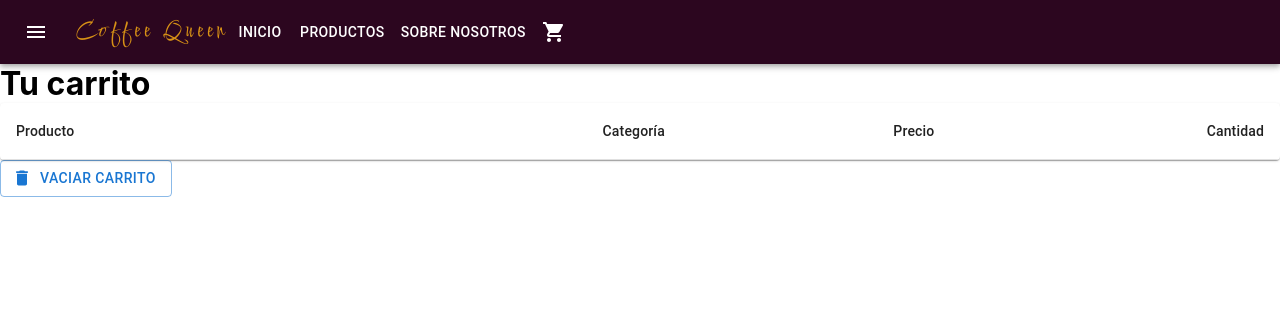
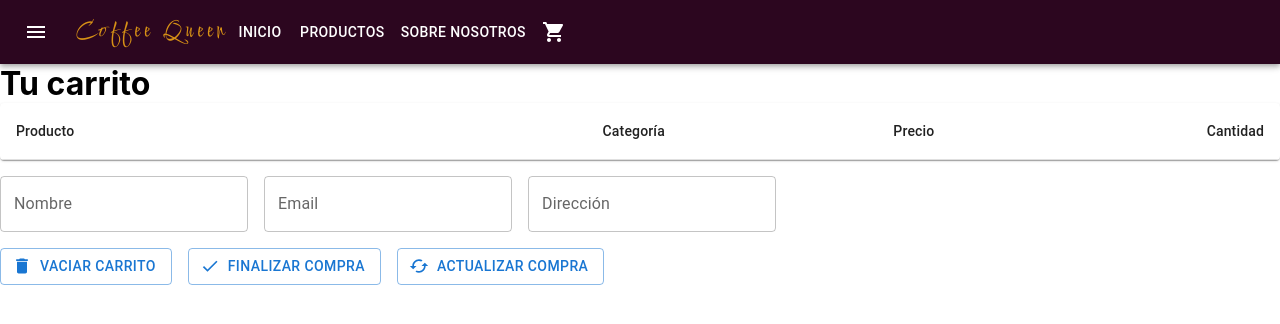
Before and after one commit to gabolope/carrito, a React (Create React App) app: page /Cart in a window 1280 px wide. Shown: the top 324 px of the page. Built offline with nearby package versions, Linux system fonts and the light colour scheme.

Commit message:
Desafío 13: item collection II

```diff
--- a/package.json
+++ b/package.json
@@ -42,5 +42,10 @@
       "last 1 firefox version",
       "last 1 safari version"
     ]
+  },
+  "devDependencies": {
+    "eslint-config-prettier": "^8.3.0",
+    "eslint-plugin-prettier": "^4.0.0",
+    "prettier": "^2.5.1"
   }
 }
--- a/src/components/Cart.jsx
+++ b/src/components/Cart.jsx
@@ -1,5 +1,6 @@
-import { useContext } from "react";
+import { useState, useContext } from "react";
 import { CartContext } from "../contexts/CartContext";
+import { doc, addDoc, collection, getFirestore, updateDoc, writeBatch } from 'firebase/firestore';
 
 import Table from "@mui/material/Table";
 import TableBody from "@mui/material/TableBody";
@@ -10,11 +11,71 @@ import TableRow from "@mui/material/TableRow";
 import Paper from "@mui/material/Paper";
 import Button from '@mui/material/Button';
 import DeleteIcon from '@mui/icons-material/Delete';
+import CheckIcon from '@mui/icons-material/Check';
+import Stack from '@mui/material/Stack';
+import CachedIcon from '@mui/icons-material/Cached';
+import TextField from '@mui/material/TextField';
+import Box from '@mui/material/Box';
 
 
 
 const Cart = () => {
   const { cart, emptyCart, isCartEmpty } = useContext(CartContext);
+
+  const [formFields, setFormFields] = useState({
+    userName: "",
+    userEmail: "",
+    userAddress: ""
+  })
+
+  const onChange = (event) => {
+    setFormFields({ ...formFields, [event.target.name]: event.target.value });
+  }
+
+  const onSubmit = () => {
+
+    const order = {
+      buyer: {
+        name: formFields.userName,
+        email: formFields.userEmail,
+        address: formFields.userAddress
+      },
+      items: cart,
+      total: "precio total"
+    }
+    console.log(order);
+
+    const db = getFirestore();
+    const ordersCollection = collection(db, "orders");
+    addDoc(ordersCollection, order).then(({ id }) => {
+      console.log(id)
+    })
+
+    const batch = writeBatch(db)
+    cart.forEach(i => {
+      const itemRef = doc(db, "items", i.id)
+      batch.update(itemRef, {stock: i.stock - i.quantity})
+    })
+    batch.commit()
+    emptyCart()
+  }
+
+
+
+  const updateOrder = () => {
+    const db = getFirestore();
+    const batch = writeBatch(db)
+
+    cart.forEach(i => {
+      console.log("Iteración del forEach: ", i)
+      const itemRef = doc(db, "items", i.id)
+      batch.update(itemRef, {stock: i.stock - i.quantiy})
+    })
+
+    batch.commit()
+
+    //tiene que estar ligado al onSubmit
+  }
 
   return (
     <>
@@ -52,9 +113,24 @@ const Cart = () => {
               </TableBody>
               </Table>
           </TableContainer>
+          <Stack sx={{marginTop: "1rem", marginBottom: "1rem"}} direction="row" spacing={2}>
+
+              <TextField id="outlined-basic" label="Nombre" variant="outlined" value={formFields.name} name="userName" onChange={onChange}/>
+              <TextField id="outlined-basic" label="Email" variant="outlined" value={formFields.email} name="userEmail" onChange={onChange}/>
+              <TextField id="outlined-basic" label="Dirección" variant="outlined" value={formFields.address} name="userAddress" onChange={onChange}/>
+
+          </Stack>
+          <Stack direction="row" spacing={2}>
             <Button variant="outlined" startIcon={<DeleteIcon />} onClick={emptyCart}>
               Vaciar Carrito
             </Button>
+            <Button variant="outlined" startIcon={<CheckIcon />} onClick={onSubmit}>
+              Finalizar Compra
+            </Button>
+            <Button variant="outlined" startIcon={<CachedIcon />} onClick={updateOrder}>
+              Actualizar Compra
+            </Button>
+          </Stack>
         </div>
         }
     </>
--- a/src/components/catalogo/Item.jsx
+++ b/src/components/catalogo/Item.jsx
@@ -11,7 +11,7 @@ import AddShoppingCartIcon from '@mui/icons-material/AddShoppingCart';
 import { CartContext } from '../../contexts/CartContext';
 
 
-const Item = ({id, name, price, category, image, product}) => {
+const Item = ({id, name, price, category, image}) => {
     const {onAdd} = useContext(CartContext)
     return (
         <Card sx={{
@@ -35,10 +35,10 @@ const Item = ({id, name, price, category, image, product}) => {
                 </CardContent>
             </Link>
                 <CardActions disableSpacing>
-                    <IconButton onClick={() => onAdd(product, 1)} aria-label="Agregar al carrito">
+                    <IconButton onClick={() => console.log("nada")} aria-label="Agregar al carrito">
                         <AddShoppingCartIcon />
                     </IconButton>
-                </CardActions>
+            </CardActions>
         </Card>
     )
 };
--- a/src/components/catalogo/ItemDetailContainer.jsx
+++ b/src/components/catalogo/ItemDetailContainer.jsx
@@ -1,24 +1,38 @@
 import { useEffect, useState } from 'react';
 import { useParams } from 'react-router-dom';
+import { doc, getDoc, getFirestore } from '../../../node_modules/firebase/firestore';
 import ItemDetail from "./ItemDetail";
-import getProducts from '../../services/handmadePromise';
+import Loader from "../Loader";
 
 const ItemDetailContainer = () => {
-    const [item, setItem] = useState({})
+    const [product, setProduct] = useState({})
+    const [loading, setLoading] = useState(true);
 
     const { id } = useParams();
 
     useEffect(() => {
-        getProducts.then((res) => {
-            setItem(res.find((prod) => prod.id === parseInt(id)))
+        const db = getFirestore();
+
+        const itemRef = doc(db, "items", id);
+        getDoc(itemRef).then((snapshot) => {
+            if (snapshot.exists()) {
+                setProduct({ id: snapshot.id, ...snapshot.data() })
+                setLoading(false);
+            }
         })
-        ;
-    },[id])
+    }, [])
 
+    if (loading) {
+        return (
+        <>
+            <Loader />
+        </>
+        );
+    }
 
     return(
         <>
-            <ItemDetail product={item}/>
+            <ItemDetail product={product}/>
         </>
     )
 }
--- a/src/components/catalogo/ItemList.jsx
+++ b/src/components/catalogo/ItemList.jsx
@@ -4,25 +4,21 @@ import Stack from '@mui/material/Stack';
 const ItemList = ({products}) => {
     return (
         <>
-            <div>
-                <Stack direction="row" spacing={3} sx={{marginTop: 2}}>
+        <Stack direction="column" spacing={3} sx={{marginTop: 2}}>
             {products.map(product => {
                 return(
                     <Item
-                            product={product}
                     key={product.id}
                     id={product.id}
                     name={product.name}
                     description={product.description}
                     category={product.category}
-                            preparation={product.preparation}
                     image={product.image}
                     price={product.price}
                     />
                     )
                 })}
         </Stack>
-            </div>
         </>
     )
 }
--- a/src/components/catalogo/ItemListContainer.jsx
+++ b/src/components/catalogo/ItemListContainer.jsx
@@ -1,80 +1,60 @@
-import { useState, useEffect } from 'react';
-/* import getProducts from '../../services/handmadePromise'; */
-import ItemList from './ItemList';
-import axios from 'axios';
-import Loader from '../Loader'
+import { useState, useEffect } from "react";
+import {
+  getDocs,
+  collection,
+  query,
+  where,
+  getFirestore,
+} from "../../../node_modules/firebase/firestore";
+import ItemList from "./ItemList";
+import Loader from "../Loader";
 
-const ItemListContainer = ( {greeting} ) => {
-   const [products, setProducts] = useState([]) //Crea la variable productos, asignándole un array vacío. Luego, cuando la promesa se cumple este array se llena con el array de data.
+const ItemListContainer = () => {
+  const [products, setProducts] = useState([]);
+  const [loading, setLoading] = useState(true);
 
+  /* const filterTostado = () => {
+    const tostado = products.filter(
+      (i) => i.category === "Café en Grano Tostado"
+    );
+    setProducts(tostado);
+    };
 
-    /*ACÁ TRAJE LOS DATOS DESDE UN ARRAY QUE SE ENCUENTRA EN EL ARCHIVO "handmadePromise.js", EN EL CUAL DEFINO UNA PROMESA */
-    /* useEffect(() => {
-        getProducts
-        .then(response => {setProducts(response)})
-        .catch(error => alert("Ocurrió un error.")) //este error no es necesario ya que nunca va a fallar en este caso
-    }, []) //Ejecuta lo que está en el then cuando hay algún cambio.
-
-    esto lo reemplazo más abajo utilizando Axios para tomar los datos desde un JSON.
-    */
-
-
-
-
-    //3 DISTINTAS FORMAS DE OBTENER DATOS DE UN JSON:
-
-    /*                                                              //UTILIZANDO FETCH
-    const getProductsFetch = () => {
-        fetch("../JSON/DataList.json")
-        .then((response) => response.json())                        //esto es para poder acceder a la información del json
-        .then((data) => setProducts(data))
-    }
+  const filterEspecialidad = () => {
+    const especialidad = products.filter(
+      (i) => i.category === "Café de Especialidad"
+    );
+    setProducts(especialidad);
+  }; */
 
   useEffect(() => {
-        setTimeout(() => getProductsFetch(), 2000);
-    },[])
-    */
+    setLoading(true);
+    const db = getFirestore();
 
+    const itemsColllectionRef = collection(db, "items");
+    const q = query(itemsColllectionRef);
 
-    /*                                                              // UTILIZANDO ASYNC AWAIT
-    const getProductsAA = async() => {                              //esto determina que será una función asincrónica
-        const getData = await fetch ("../JSON/DataList.json");      //esto hace que se defina la constante getData, pero que espere a que se resuelva el fetch
-        const data = await getData.json();                          //esto hace que se espere a que se defina getData para aplicarle el método json, sino se escribe el await se devuelve una promesa vacía
-        setProducts(data)
-    };
+    getDocs(q).then((snapshot) => {
+      setProducts(snapshot.docs.map((doc) => ({ id: doc.id, ...doc.data() })));
+      setLoading(false);
+    });
+  }, []);
 
-    useEffect(() => {
-        setTimeout(() => getProductsAA(), 2000)
-    }, []) */
-
-
-    /*                                                              //UTILIZANDO AXIOS  => la opción más moderna y fácil  */
-    const getProductAxios = async() => {
-        const getAxios = await axios.get("../JSON/DataList.json");  //se invoca a axios y se designa el verbo que se quiere utilizar, en este caso un get para acceder al json
-        const responseAxios = getAxios.data;                        //axios facilita el acceso a los datos, no se necesita utilizar el método json()
-        setProducts(responseAxios);
-        setLoading(false)
-    }
-
-    useEffect(() => {
-        setTimeout(() => getProductAxios(), 2000)
-    }, [])
-
-    const [loading, setLoading] = useState(true)
-
-    if(loading){
+  if (loading) {
     return (
       <>
-        <Loader/>
+        <Loader />
       </>
-        )
+    );
   }
 
   return (
     <>
-            <ItemList products={products}/>
+      {/* <button onClick={filterTostado}>Café en Grano Tostado</button>
+      <button onClick={filterEspecialidad}>Café de Especialidad</button> */}
+      <ItemList products={products} />
     </>
-    )
-}
+  );
+};
 
-export default ItemListContainer
+export default ItemListContainer;
--- a/src/index.js
+++ b/src/index.js
@@ -2,13 +2,8 @@ import ReactDOM from 'react-dom';
 import './index.css';
 import App from './App';
 import { BrowserRouter } from 'react-router-dom'
+import { initializeApp } from "firebase/app";
 
-// Import the functions you need from the SDKs you need
-import { initializeApp } from "firebase/app";
-// TODO: Add SDKs for Firebase products that you want to use
-// https://firebase.google.com/docs/web/setup#available-libraries
-
-// Your web app's Firebase configuration
 const firebaseConfig = {
     apiKey: "AIzaSyC-DiUOSin5Minwt-crQ2ATVkHEkpqF54I",
     authDomain: "coffee-queen-react-coderhouse.firebaseapp.com",
@@ -18,8 +13,7 @@ const firebaseConfig = {
     appId: "1:1028362110109:web:8f9ca51bb8144fadd7c074"
 };
 
-// Initialize Firebase
-/* const app = initializeApp(firebaseConfig); */
+initializeApp(firebaseConfig);
 
 ReactDOM.render(
     <BrowserRouter>
```
Also changed, not shown: src/components/Home.jsx (+10 -10 lines), src/components/catalogo/ItemCount.jsx (+0 -7 lines), 1 other file (tests, documents, lock files or other folders). Lines whose indentation alone changed are shown as unchanged.
